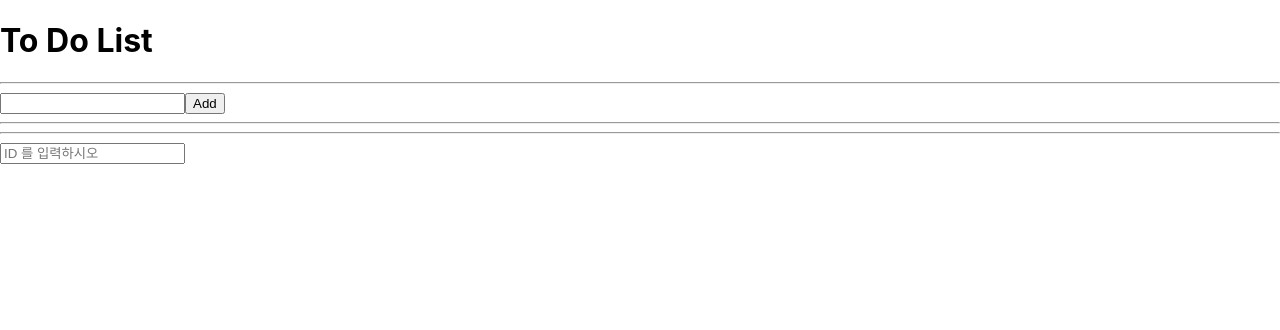
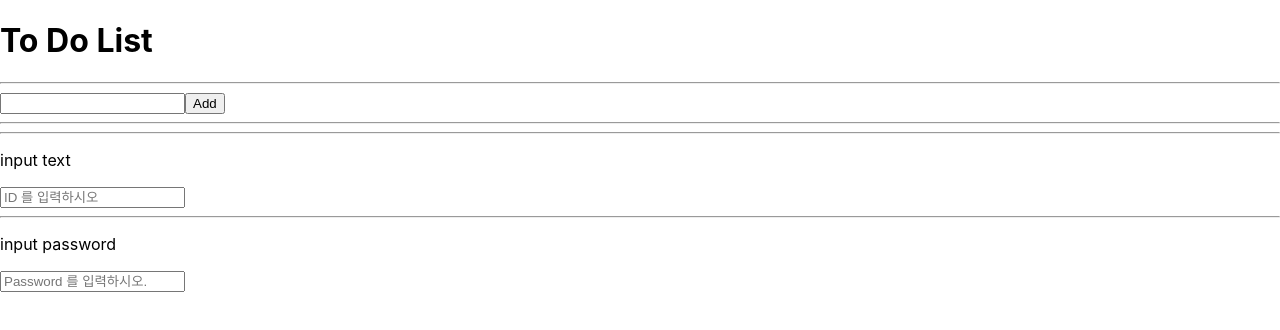
Before and after one commit to bigveloper/react_ToDoList, a React (Create React App) app: page / in a window 1280 px wide. Shown: the top 330 px of the page. Built offline with nearby package versions, Linux system fonts and the light colour scheme.

Commit message:
input password

```diff
--- a/src/App.js
+++ b/src/App.js
@@ -47,6 +47,11 @@ function App() {
         setInputId(e.target.value);
     };
 
+    const onInputPd = (e) => {
+        console.log(inputPd);
+        setInputPd(e.target.value);
+    };
+
     // JSX
     return (
         <div className="App">
@@ -63,7 +68,11 @@ function App() {
                 </div>
             ))}
             <hr />
+            <p> input text </p>
             <input type="text" value={inputId} placeholder="ID 를 입력하시오" onChange={onInputId} />
+            <hr />
+            <p> input password </p>
+            <input type="password" value={inputPd} placeholder="Password 를 입력하시오." onChange={onInputPd} />
         </div>
     );
 }
```
